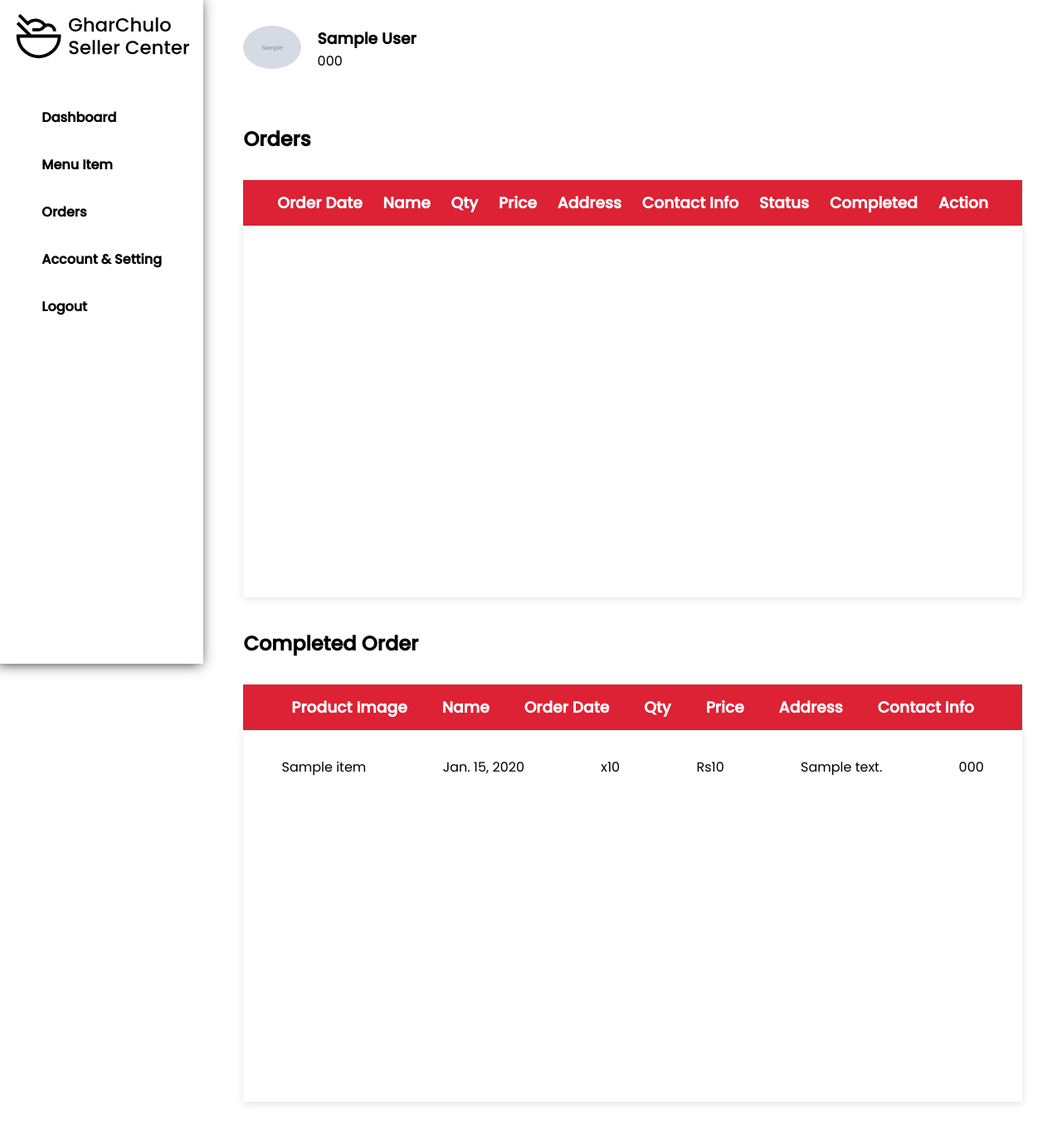
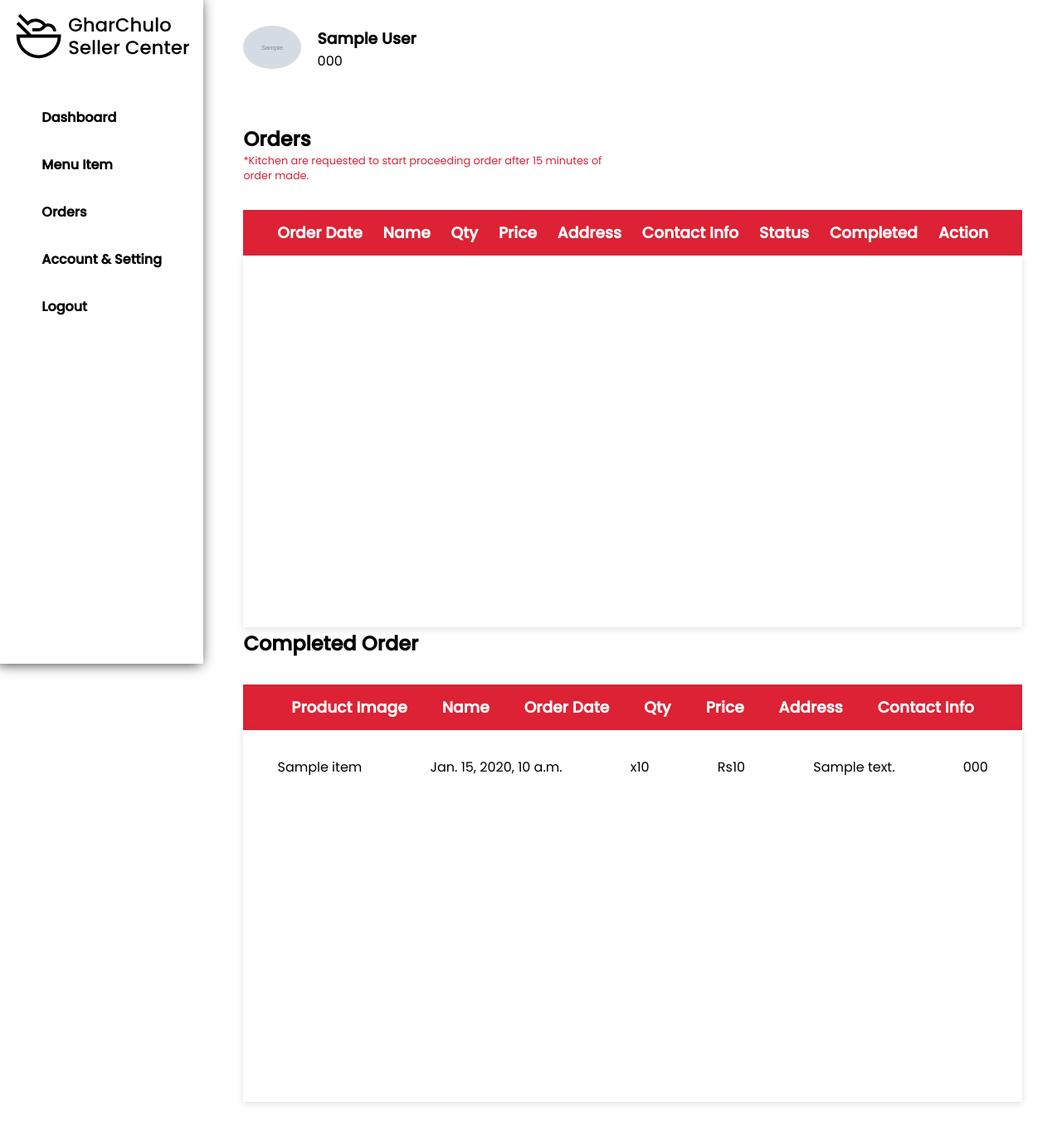
Before and after one commit to uniquemj/GharChulo, a Django app: page /kitchen-order/ in a window 1280 px wide. Shown: the top 1368 px of the page at 83% size. Run offline with Django 4.2, Linux system fonts and the light colour scheme; a user stored in the database is signed in; tables that the repository leaves empty hold one stand-in row (values such as "Sample post"); grey boxes marked "Sample" are stand-in pictures; some libraries are stand-ins or nearby versions.

Commit message:
Order Modification

```diff
--- a/Backend/core/settings.py
+++ b/Backend/core/settings.py
@@ -116,11 +116,12 @@
 
 LANGUAGE_CODE = 'en-us'
 
-TIME_ZONE = 'UTC'
+# TIME_ZONE = 'UTC'
+TIME_ZONE = 'Asia/Kathmandu'
 
 USE_I18N = True
 
-USE_TZ = True
+USE_TZ = False
 
 
 # Static files (CSS, JavaScript, Images)
--- a/Backend/home/templates/home/kitchen-page.html
+++ b/Backend/home/templates/home/kitchen-page.html
@@ -14,6 +14,8 @@
         <div class="menu-about">
             <a href="" class="menu">Menu</a>
         </div>
+
+        <p class = "red">*Dear Customer, Kitchen services are available from 9am to 9pm only.</p>
         {% comment %} <div class="search-food">
         <form>
             <input type="text" value="Search" id="search-btn">
@@ -37,10 +39,12 @@
                         <h4>Rs.{{item.item_price}}</h4>
                     </div>
                 <p>{{item.item_description}}</p>
+                {% if available%}
                 <button data-product="{{item.id}}"
                 data-action="add"
                 class="btn update-cart">Add to cart</button>
                 </div>
+                {% endif %}
             </div>
             {% endfor %}
         </div>
--- a/Backend/menuitem/admin.py
+++ b/Backend/menuitem/admin.py
@@ -2,9 +2,10 @@
 from .models import *
 # Register your models here.
 
-
+class OrderItemAdmin(admin.ModelAdmin):
+    list_filter = ('is_canceled',)
 
 admin.site.register(Item)
 admin.site.register(Order)
-admin.site.register(OrderItem)
+admin.site.register(OrderItem, OrderItemAdmin)
 admin.site.register(QrCode)
--- a/Backend/menuitem/templates/menuitem/kitchenorder.html
+++ b/Backend/menuitem/templates/menuitem/kitchenorder.html
@@ -17,6 +17,7 @@
     <div class="product_container-item__heading">
       <div class="menu__title">
         <h2>Orders</h2>
+        <p class = "red">*Kitchen are requested to start proceeding order after 15 minutes of order made.</p>
       </div>
       <div class="menu__addItem"></div>
     </div>
--- a/Backend/menuitem/views.py
+++ b/Backend/menuitem/views.py
@@ -1,10 +1,13 @@
 from django.shortcuts import render,redirect
-from django.views.generic import View, TemplateView, CreateView, FormView, DetailView, ListView
 from django.contrib import messages
 from django.http import JsonResponse
 from django.contrib.auth.decorators import login_required
 from django.contrib.auth import logout
 from django.urls import reverse
+from django.db import transaction
+from django.utils import timezone
+from datetime import datetime, timedelta
+import datetime
 import json
 import uuid
 import requests
@@ -14,6 +17,10 @@
 # Create your views here.
 
 # This function is use for adding product by Kitchen Owner
+timezone.activate('Asia/Kathmandu')
+
+# Use timezone.localtime() to convert datetime values to the Nepal time zone
+
 @login_required(login_url='login-page')
 def AddProduct(request):
     if request.method =="POST":
@@ -136,6 +143,30 @@
         payment_method = request.POST.get("payment_method")
         customer = request.user.customer
 
+        delivery_date = request.POST.get('deliveryDate')
+        delivery_time_range = request.POST.get('deliveryTime')
+
+        print(delivery_date)
+        print(delivery_time_range)
+            # Parse the delivery time range into start and end times
+        start_time_str, end_time_str = delivery_time_range.split('-')
+        start_time = datetime.datetime.strptime(start_time_str, '%H:%M').time()
+        end_time = datetime.datetime.strptime(end_time_str, '%H:%M').time()
+
+            # Convert delivery date string to datetime object
+        delivery_date = datetime.datetime.strptime(delivery_date, '%Y-%m-%d').date()
+
+        print(start_time)
+        print(end_time)
+        current_datetime = timezone.now()
+        current_time = current_datetime.time()
+        print(current_time)
+
+        # Validate that the selected time is not before the current time
+        if delivery_date == current_datetime.date() and start_time < current_time:
+            messages.error(request, "Please select a time after the current time.")
+            return redirect(checkout)
+            # Check if the selected time range is available
 
         if payment_method == "Khalti":
             url = "https://a.khalti.com/api/v2/epayment/initiate/"
@@ -152,17 +183,17 @@
             print("amount",amount)
             print("purchase_order_id",purchase_order_id)
             payload = json.dumps({
-                "return_url": return_url,
-                "website_url": "http://127.0.0.1:8000",
-                "amount": str(total),
-                "purchase_order_id": purchase_order_id,
-                "purchase_order_name": "test",
-                "customer_info": {
-                "name": customer.fullname,
-                "email": customer.user.email,
-                "phone": customer.phone_number
-                }
-            })
+                    "return_url": return_url,
+                    "website_url": "http://127.0.0.1:8000",
+                    "amount": str(total),
+                    "purchase_order_id": purchase_order_id,
+                    "purchase_order_name": "test",
+                    "customer_info": {
+                        "name": customer.fullname,
+                        "email": customer.user.email,
+                        "phone": customer.phone_number
+                        }
+                    })
             headers = {
                 'Authorization': 'key 5ea4ffdb488c40388a4239c6a2f0c7d7',
                 'Content-Type': 'application/json',
@@ -176,20 +207,20 @@
             print(new_res)
 
 
-            order, created = Order.objects.get_or_create(customer = customer, payment_method = payment_method)
+            order, created = Order.objects.get_or_create(customer = customer, payment_method = payment_method, delivery_date = delivery_date, delivery_time_start = start_time, delivery_time_end = end_time)
             for item in items:
                 kitchen = item.added_by
                 orderItem = OrderItem(
-                        order = order,
-                        customer = customer,
-                        kitchen = kitchen,
-                        item = item,
-                        quantity = cart[str(item.id)],
-                        price = item.item_price * cart[str(item.id)],
-                        address = address,
-                        phone_no = phone_no,
-                        payment_method = payment_method,
-                        )
+                                order = order,
+                                customer = customer,
+                                kitchen = kitchen,
+                                item = item,
+                                quantity = cart[str(item.id)],
+                                price = item.item_price * cart[str(item.id)],
+                                address = address,
+                                phone_no = phone_no,
+                                payment_method = payment_method,
+                                )
                 orderItem.save()
 
 
@@ -197,47 +228,157 @@
                 hash_val = generateSHA256(str(order_val))
 
                 qr_code = QrCode(
-                    order = order,
-                    orderItem = orderItem,
-                    order_code = hash_val
-                )
+                            order = order,
+                            orderItem = orderItem,
+                            order_code = hash_val
+                    )
                 qr_code.save()
 
-            return redirect(new_res['payment_url'])
+                return redirect(new_res['payment_url'])
 
         elif payment_method == "Cash on Delivery":
-            print(payment_method)
+                    print(payment_method)
 
-            order, created = Order.objects.get_or_create(customer = customer, payment_method = payment_method)
-            for item in items:
-                kitchen = item.added_by
-                orderItem = OrderItem(
-                        order = order,
-                        customer = customer,
-                        kitchen = kitchen,
-                        item = item,
-                        quantity = cart[str(item.id)],
-                        price = item.item_price * cart[str(item.id)],
-                        address = address,
-                        phone_no = phone_no,
-                        payment_method = payment_method,
-                    )
-                orderItem.save()
+                    order, created = Order.objects.get_or_create(customer = customer, payment_method = payment_method, delivery_date = delivery_date, delivery_time_start = start_time, delivery_time_end = end_time)
+                    for item in items:
+                        kitchen = item.added_by
+                        orderItem = OrderItem(
+                                order = order,
+                                customer = customer,
+                                kitchen = kitchen,
+                                item = item,
+                                quantity = cart[str(item.id)],
+                                price = item.item_price * cart[str(item.id)],
+                                address = address,
+                                phone_no = phone_no,
+                                payment_method = payment_method,
+                            )
+                        orderItem.save()
 
 
-                order_val = {"order_id": orderItem.id, "order_item": orderItem.item, "order_kitchen": orderItem.kitchen, "order_customer": orderItem.customer, "order_address": orderItem.address, "order_phoneNumber": orderItem.phone_no}
-                hash_val = generateSHA256(str(order_val))
+                        order_val = {"order_id": orderItem.id, "order_item": orderItem.item, "order_kitchen": orderItem.kitchen, "order_customer": orderItem.customer, "order_address": orderItem.address, "order_phoneNumber": orderItem.phone_no}
+                        hash_val = generateSHA256(str(order_val))
 
-                qr_code = QrCode(
-                    order = order,
-                    orderItem = orderItem,
-                    order_code = hash_val
-                )
-                qr_code.save()
+                        qr_code = QrCode(
+                            order = order,
+                            orderItem = orderItem,
+                            order_code = hash_val
+                        )
+                        qr_code.save()
 
-            request.session['cart'] = {}
-            return redirect('order-detail')
+                    request.session['cart'] = {}
+                    return redirect('order-detail')
+        # with transaction.atomic():
+        #     existing_orders = Order.objects.select_for_update().filter(
+        #         delivery_date=delivery_date,
+        #         delivery_time_start=start_time,
+        #         delivery_time_end=end_time
+        #     )
 
+        #     if existing_orders.exists():
+        #         messages.error(request, "The selected time range is not available. Please choose another.")
+        #         return redirect('checkout')
+        #     else:
+                # if payment_method == "Khalti":
+                #     url = "https://a.khalti.com/api/v2/epayment/initiate/"
+
+                #     return_url = request.POST.get('return_url')
+                #     website_url = request.POST.get('return_url')
+                #     amount = request.POST.get('amount')
+                #     total = int(amount) * 100
+                #     purchase_order_id = request.POST.get('purchase_order_id')
+
+                #     print("url",url)
+                #     print("return_url",return_url)
+                #     print("web_url",website_url)
+                #     print("amount",amount)
+                #     print("purchase_order_id",purchase_order_id)
+                #     payload = json.dumps({
+                #         "return_url": return_url,
+                #         "website_url": "http://127.0.0.1:8000",
+                #         "amount": str(total),
+                #         "purchase_order_id": purchase_order_id,
+                #         "purchase_order_name": "test",
+                #         "customer_info": {
+                #         "name": customer.fullname,
+                #         "email": customer.user.email,
+                #         "phone": customer.phone_number
+                #         }
+                #     })
+                #     headers = {
+                #         'Authorization': 'key 5ea4ffdb488c40388a4239c6a2f0c7d7',
+                #         'Content-Type': 'application/json',
+                #     }
+
+                #     response = requests.request("POST", url, headers=headers, data=payload)
+                #     print(response.text)
+                #     print(response.status_code)
+
+                #     new_res = json.loads(response.text)
+                #     print(new_res)
+
+
+                #     order, created = Order.objects.get_or_create(customer = customer, payment_method = payment_method, delivery_date = delivery_date, delivery_time_start = start_time, delivery_time_end = end_time)
+                #     for item in items:
+                #         kitchen = item.added_by
+                #         orderItem = OrderItem(
+                #                 order = order,
+                #                 customer = customer,
+                #                 kitchen = kitchen,
+                #                 item = item,
+                #                 quantity = cart[str(item.id)],
+                #                 price = item.item_price * cart[str(item.id)],
+                #                 address = address,
+                #                 phone_no = phone_no,
+                #                 payment_method = payment_method,
+                #                 )
+                #         orderItem.save()
+
+
+                #         order_val = {"order_id": orderItem.id, "order_item": orderItem.item, "order_kitchen": orderItem.kitchen, "order_customer": orderItem.customer, "order_address": orderItem.address, "order_phoneNumber": orderItem.phone_no}
+                #         hash_val = generateSHA256(str(order_val))
+
+                #         qr_code = QrCode(
+                #             order = order,
+                #             orderItem = orderItem,
+                #             order_code = hash_val
+                #         )
+                #         qr_code.save()
+
+                #     return redirect(new_res['payment_url'])
+
+                # elif payment_method == "Cash on Delivery":
+                #     print(payment_method)
+
+                #     order, created = Order.objects.get_or_create(customer = customer, payment_method = payment_method, delivery_date = delivery_date, delivery_time_start = start_time, delivery_time_end = end_time)
+                #     for item in items:
+                #         kitchen = item.added_by
+                #         orderItem = OrderItem(
+                #                 order = order,
+                #                 customer = customer,
+                #                 kitchen = kitchen,
+                #                 item = item,
+                #                 quantity = cart[str(item.id)],
+                #                 price = item.item_price * cart[str(item.id)],
+                #                 address = address,
+                #                 phone_no = phone_no,
+                #                 payment_method = payment_method,
+                #             )
+                #         orderItem.save()
+
+
+                #         order_val = {"order_id": orderItem.id, "order_item": orderItem.item, "order_kitchen": orderItem.kitchen, "order_customer": orderItem.customer, "order_address": orderItem.address, "order_phoneNumber": orderItem.phone_no}
+                #         hash_val = generateSHA256(str(order_val))
+
+                #         qr_code = QrCode(
+                #             order = order,
+                #             orderItem = orderItem,
+                #             order_code = hash_val
+                #         )
+                #         qr_code.save()
+
+                #     request.session['cart'] = {}
+                #     return redirect('order-detail')
 
     id = uuid.uuid4()
     context = {
@@ -252,10 +393,27 @@
 
 @login_required(login_url='login-page')
 def OrderDetail(request):
-    orderItem = OrderItem.objects.filter(customer = request.user.customer).order_by('-date_ordered')
+    current_time = datetime.datetime.now()
+    fifteen_min_ago = current_time - timedelta(minutes=15)
+    orders = OrderItem.objects.filter(customer=request.user.customer, date_ordered__date=current_time.date(), is_canceled = False).order_by('-date_ordered')
 
+    if request.method == 'POST':
+        order_id_to_cancel = request.POST.get('order_id_to_cancel')
+        order_to_cancel = OrderItem.objects.get(pk=order_id_to_cancel)
+
+        # Calculate the time difference between the current time and the order's date_ordered
+        time_difference = current_time - order_to_cancel.date_ordered
+
+        if time_difference <= timedelta(minutes=15):
+            order_to_cancel.is_canceled = True
+            order_to_cancel.save()
+            messages.success(request, "Order canceled successfully.")
+            return redirect('order-detail')
+        else:
+            messages.error(request, "You can only cancel orders within 1 hour of placing them.")
     context = {
-        'order':orderItem
+        'order':orders,
+        'fifteen_min_ago':fifteen_min_ago
     }
 
     return render(request,'menuitem/customer-order.html',context)
@@ -267,7 +425,7 @@
         return redirect('login-page')
 
     kitchen = Kitchen.objects.get(user = request.user)
-    order = OrderItem.objects.filter(kitchen = kitchen, is_completed = False)
+    order = OrderItem.objects.filter(kitchen = kitchen, is_completed = False, is_canceled = False)
     order_completed = OrderItem.objects.filter(kitchen = kitchen, is_completed = True)
     context = {
         'user': kitchen,
--- a/Backend/static/css/customerorderstyle.css
+++ b/Backend/static/css/customerorderstyle.css
@@ -70,3 +70,8 @@
   padding: 10px;
   border-radius: 10px;
 }
+
+.red{
+  color: #db4050;
+  font-size: 0.8rem;
+}
--- a/Backend/static/css/kitchen-dashboard/productstyle.css
+++ b/Backend/static/css/kitchen-dashboard/productstyle.css
@@ -214,3 +214,8 @@
 .form button:hover{
     cursor: pointer;
 }
+
+.red{
+  color: #dc2234;
+  font-size: 0.8rem;
+}
--- a/Backend/static/css/kitchenpage-styles.css
+++ b/Backend/static/css/kitchenpage-styles.css
@@ -502,3 +502,8 @@
   padding: 0 0px 5px 15px;
 
 }
+
+.red{
+  color: #DC2234;
+  font-size: 1rem;
+}
```
Also changed, not shown: Backend/home/views.py (+11 -3 lines), Backend/menuitem/models.py (+6 -1 lines), Backend/menuitem/templates/menuitem/checkout.html (+13 -0 lines), Backend/menuitem/templates/menuitem/customer-order.html (+16 -0 lines), Backend/static/css/checkout.css (+23 -8 lines), Backend/static/js/cart.js (+42 -0 lines), Backend/templates/plain-navbar.html (+1 -7 lines), Backend/static/js/kitchenOrder.js (line endings or trailing spaces).
